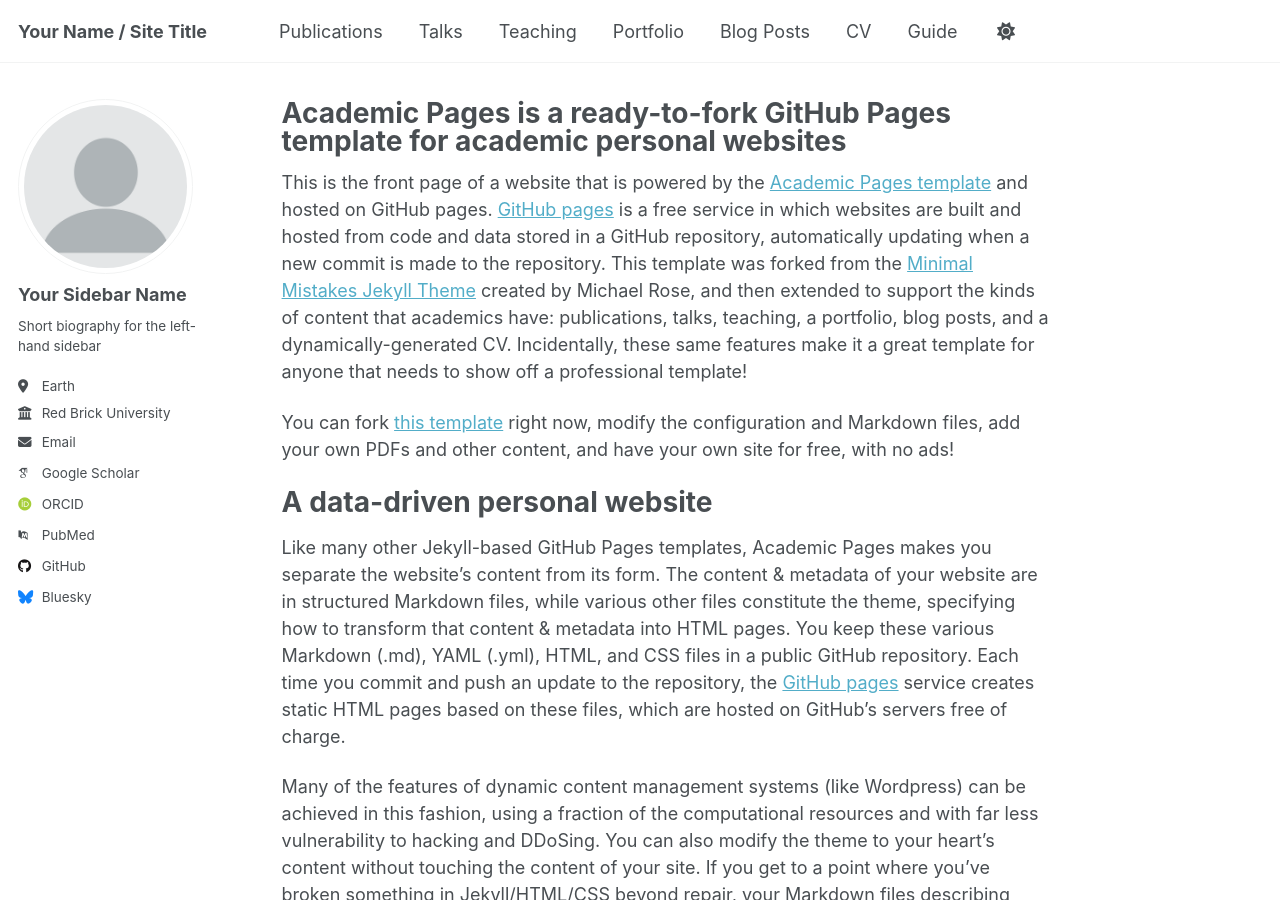
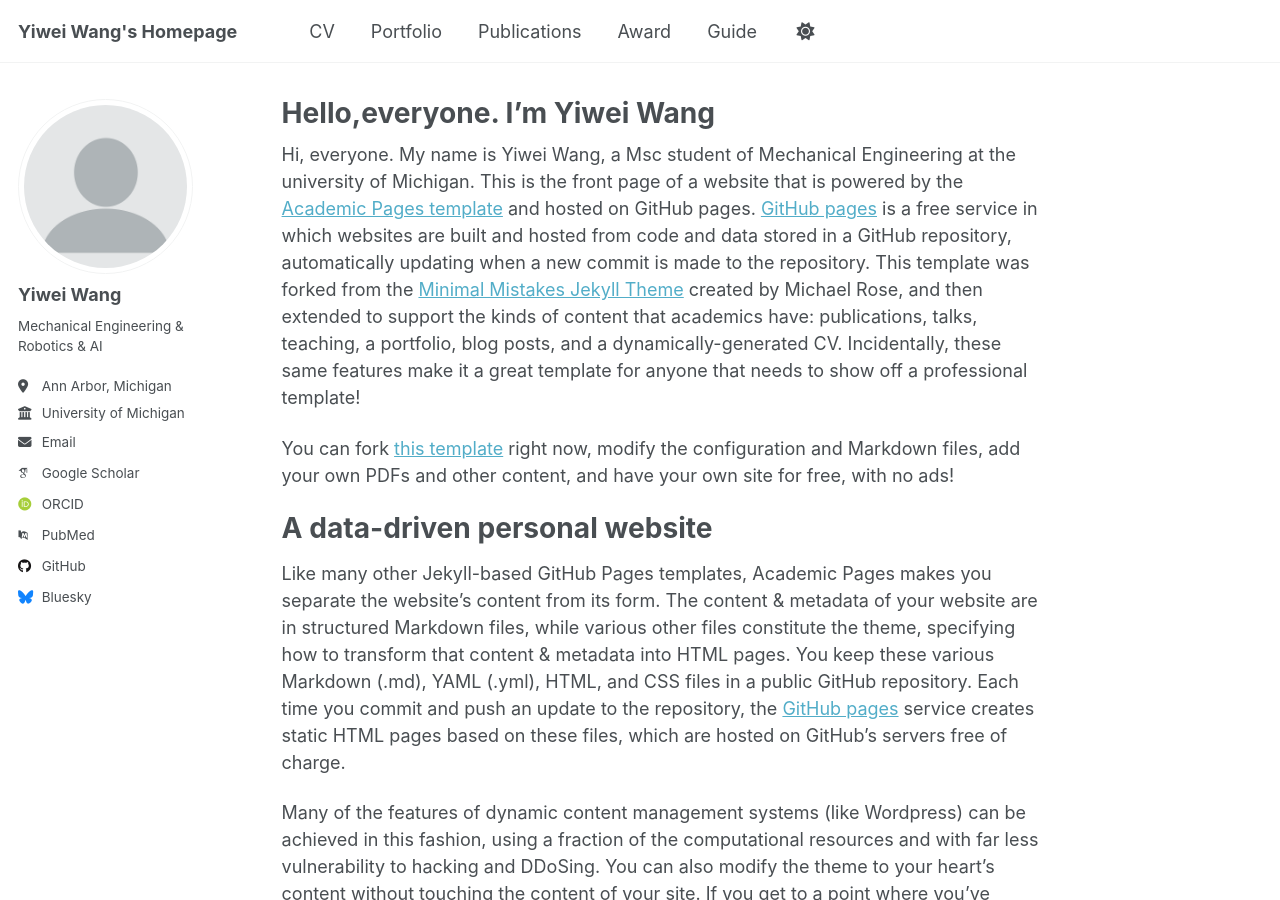
Before and after one commit to Master-Octopus/Master-Octopus.github.io, a Jekyll site: the page built from _pages/about.md, in a window 1280 px wide and 900 px high. Built offline with Jekyll 4.4.1, drawn with Linux system fonts in a browser that asks for light colours; some web fonts are replaced; a script that is not in the unit is left out; some of the changed text lies outside the part shown.

```diff
--- a/_config.yml
+++ b/_config.yml
@@ -9,9 +9,9 @@
 # Basic Site Settings
 locale                   : "en-US"
 site_theme               : "default"
-title                    : "Your Name / Site Title"
+title                    : "Yiwei Wang's Homepage"
 title_separator          : "-"
-name                     : &name "Your Name"
+name                     : &name "Yiwei Wang"
 description              : &description "personal description"
 url                      : https://academicpages.github.io # the base hostname & protocol for your site e.g. "https://[your GitHub username].github.io" or if you already have some other page hosted on Github then use "https://[your GitHub username].github.io/[Your Repo Name]"
 baseurl                  : "" # the subpath of your site, e.g. "/blog"
@@ -23,13 +23,13 @@ repository               : "academicpages/academicpages.github.io"
 author:
   # Biographic information
   avatar           : "profile.png"
-  name             : "Your Sidebar Name"
+  name             : "Yiwei Wang"
   pronouns         : # example: "she/her"
-  bio              : "Short biography for the left-hand sidebar"
-  location         : "Earth"
-  employer         : "Red Brick University"
+  bio              : "Mechanical Engineering & Robotics & AI"
+  location         : "Ann Arbor, Michigan"
+  employer         : "University of Michigan"
   uri              : # URL
-  email            : "none@example.org"
+  email            : "2143232132@qq.com"
 
   # Academic websites
   academia         : # URL
--- a/_data/navigation.yml
+++ b/_data/navigation.yml
@@ -8,23 +8,19 @@
 #      Markdown formatted page while the second is generated using JSON.
 
 main:
-  - title: "Publications"
-    url: /publications/
 
-  - title: "Talks"
-    url: /talks/
-
-  - title: "Teaching"
-    url: /teaching/
+  - title: "CV"
+    url: /cv/
 
   - title: "Portfolio"
     url: /portfolio/
 
-  - title: "Blog Posts"
-    url: /year-archive/
+  - title: "Publications"
+    url: /publications/
 
-  - title: "CV"
-    url: /cv/
+  - title: "Award"
+    url: /award/
+
 
   # - title: "CV"
   #   url: /cv-json/
--- a/_pages/about.md
+++ b/_pages/about.md
@@ -1,12 +1,15 @@
 ---
 permalink: /
-title: "Academic Pages is a ready-to-fork GitHub Pages template for academic personal websites"
+title: "Hello,everyone. I'm Yiwei Wang"
 author_profile: true
 redirect_from:
   - /about/
   - /about.html
 ---
 
+
+
+Hi, everyone. My name is Yiwei Wang, a Msc student of Mechanical Engineering at the university of Michigan.
 This is the front page of a website that is powered by the [Academic Pages template](https://github.com/academicpages/academicpages.github.io) and hosted on GitHub pages. [GitHub pages](https://pages.github.com) is a free service in which websites are built and hosted from code and data stored in a GitHub repository, automatically updating when a new commit is made to the repository. This template was forked from the [Minimal Mistakes Jekyll Theme](https://mmistakes.github.io/minimal-mistakes/) created by Michael Rose, and then extended to support the kinds of content that academics have: publications, talks, teaching, a portfolio, blog posts, and a dynamically-generated CV. Incidentally, these same features make it a great template for anyone that needs to show off a professional template!
 
  You can fork [this template](https://github.com/academicpages/academicpages.github.io) right now, modify the configuration and Markdown files, add your own PDFs and other content, and have your own site for free, with no ads!
```
